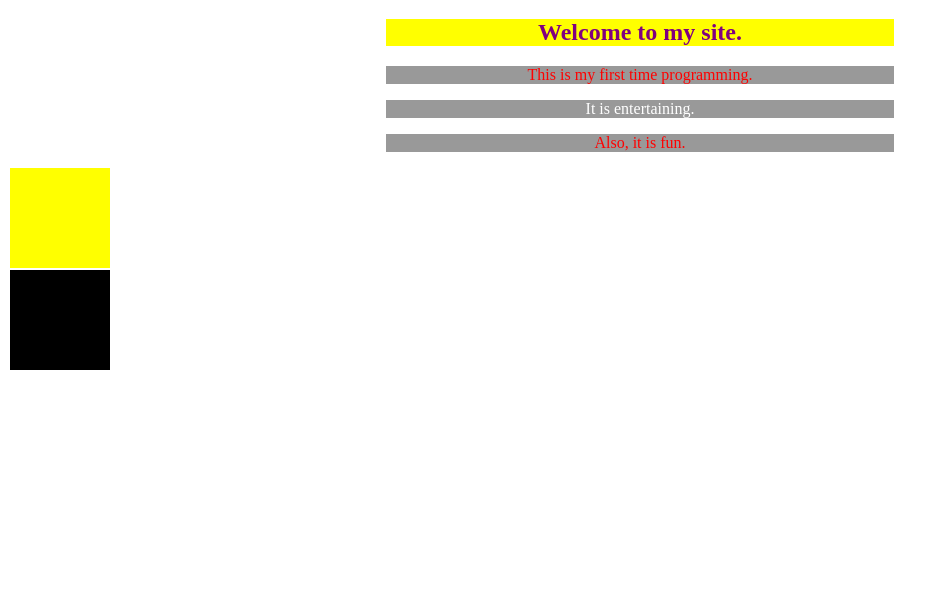
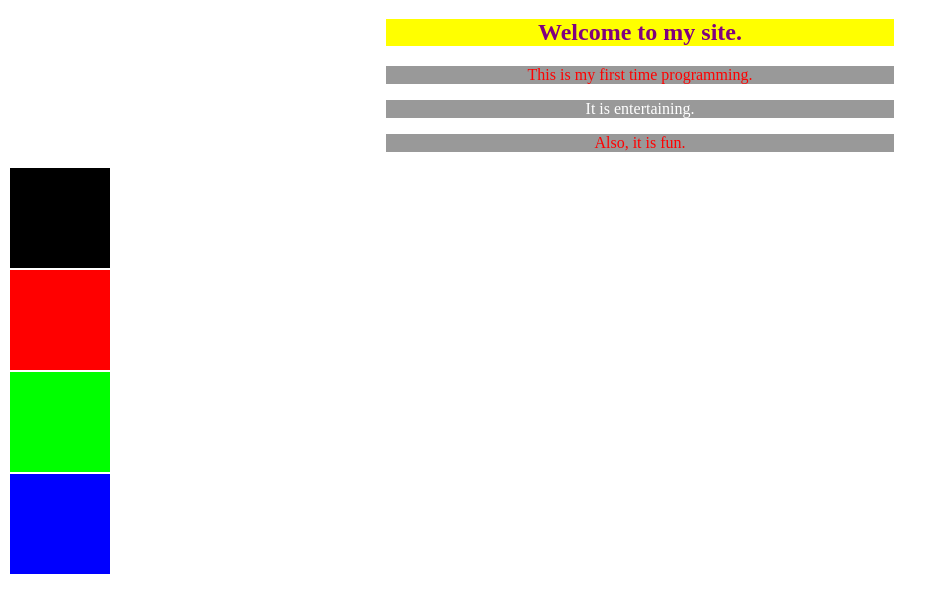
Before and after one commit to Rosenmax2000/Hello-World, a plain HTML site: page Index.html in a window 1280 px wide. Shown: the part 61-674 px from the top of the page, without its empty margins (0-947 px from the left). Drawn offline with Linux system fonts and the light colour scheme.

Commit message:
Changed each color box color using style on html

```diff
--- a/Index.html
+++ b/Index.html
@@ -10,8 +10,8 @@
   <P id = "first"> It is entertaining. </P>
   <P> Also, it is fun. </P>
   <script src = "script.js"> </script>
-  <div class = "color-box1"> </div>
-  <div class = "color-box2"> </div>
-  <div class = "color-box3"> </div>
-  <div class = "color-box4"> </div>
+  <div style = "background-color:#000000" class = "color-box"> </div>
+  <div style = "background-color:#FF0000" class = "color-box"> </div>
+  <div style = "background-color:#00FF00" class = "color-box"> </div>
+  <div style = "background-color:#0000FF" class = "color-box"> </div>
 </body>
--- a/script.js
+++ b/script.js
@@ -1,2 +1,4 @@
 var paragraph = document.getElementById("first");
 paragraph.style.color = "white";
+var div = document.getElementById("second");
+div.style.color= "green";
--- a/styles.css
+++ b/styles.css
@@ -18,17 +18,9 @@ h2{
   margin-left: 10cm;
   text-align: center;
 }
-.color-box1{
+.color-box{
   display: block;
   width: 100px;
   height: 100px;
   margin: 2px;
-  background-color: #FFFF00;
 }
-.color-box2{
-  display: block;
-  width: 100px;
-  height: 100px;
-  margin: 2px;
-  background-color: #000000;
-}
```
